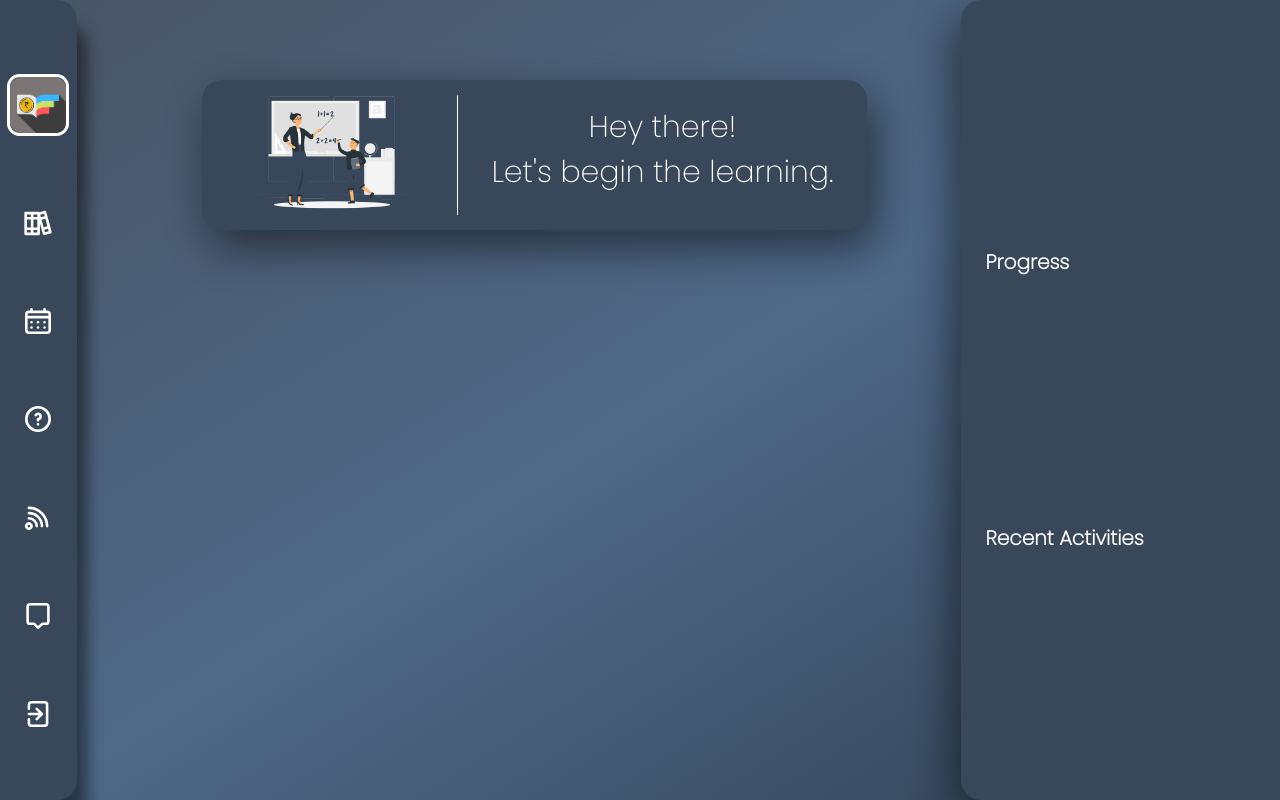
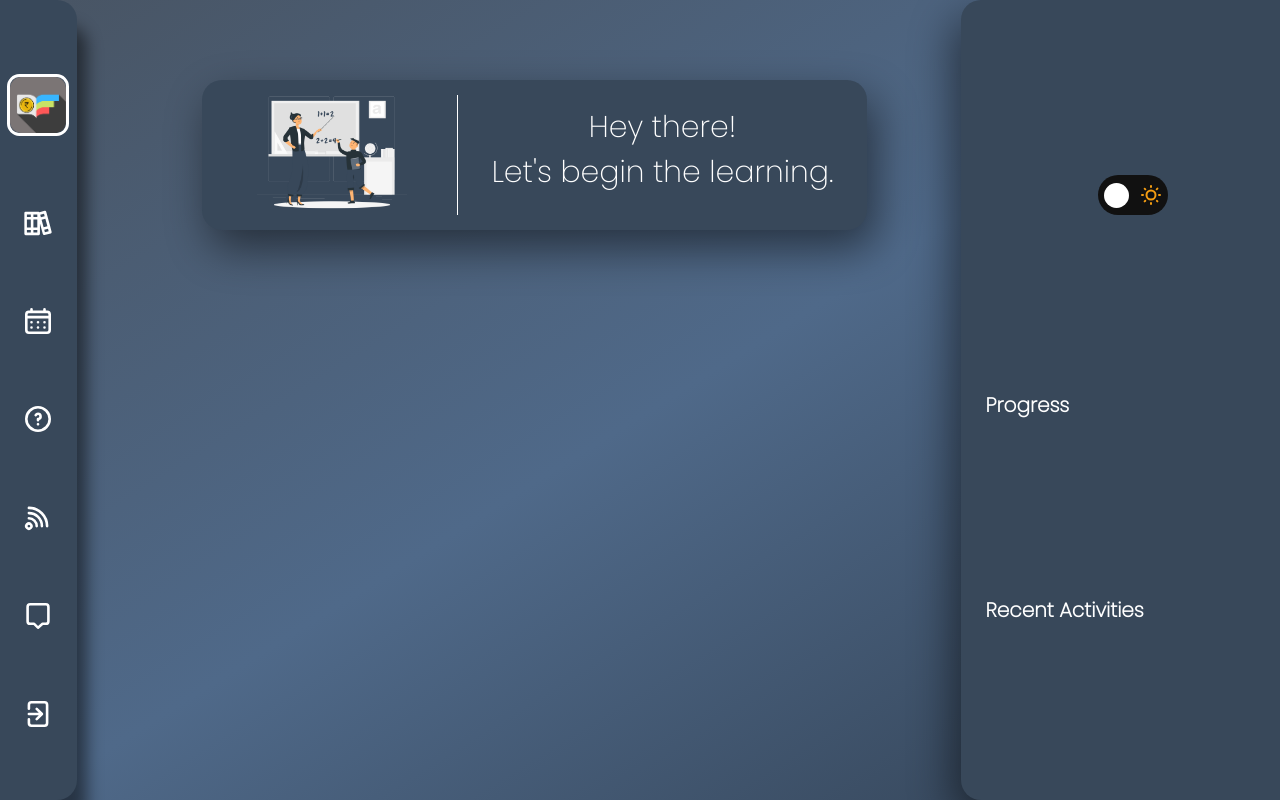
Before and after one commit to rjrealworld/iLEarn, a React (Create React App) app in the folder ilearn/: page / in a window 1280 px wide. Built offline with nearby package versions, Linux system fonts and the light colour scheme.

Commit message:
Toggle Button

```diff
--- a/ilearn/package.json
+++ b/ilearn/package.json
@@ -6,6 +6,7 @@
     "@emotion/react": "^11.4.1",
     "@emotion/styled": "^11.3.0",
     "@iconscout/react-unicons": "^1.1.6",
+    "@iconscout/react-unicons-solid": "^0.0.3",
     "@testing-library/jest-dom": "^5.11.4",
     "@testing-library/react": "^11.1.0",
     "@testing-library/user-event": "^12.1.10",
--- a/ilearn/src/CenterBar.js
+++ b/ilearn/src/CenterBar.js
@@ -5,7 +5,7 @@ import './CenterBar.css';
 function centerBar() {
     return (
         <div className="centerBar">
-            <img src="/assets/images/Teaching-rafiki.png" alt="teaching" className="centerImage"></img>
+            <img src="/assets/images/Teaching-rafiki.png" alt="teaching" className="centerImage" />
             <div className="vl"></div>
             <div className="paragraph">
                 <p>Hey there!</p>
--- a/ilearn/src/ProgressBar.js
+++ b/ilearn/src/ProgressBar.js
@@ -1,10 +1,11 @@
 import React from 'react';
-
 import './ProgressBar.css';
+import ToggleButton from './ToggleButton';
 
 function ProgressBar() {
     return (
         <div className="progressBar">
+            <ToggleButton />
             <p>Progress</p>
             <p>Recent Activities</p>
         </div>
--- /dev/null
+++ b/ilearn/src/ToggleButton.css
@@ -0,0 +1,52 @@
+.toggleButton {
+    box-sizing: border-box;
+}
+
+.btn {
+	display: flex;
+	align-items: center;
+	justify-content: center;
+	margin: 0;
+}
+
+#checkbox {
+    opacity: 0;
+    position: absolute;
+}
+
+.label {
+    background-color: #111;
+	border-radius: 50px;
+	cursor: pointer;
+	display: flex;
+	align-items: center;
+	justify-content: space-between;
+	padding: 5px;
+	position: relative;
+	height: 30px;
+	width: 60px;
+}
+
+.label .ball {
+    background-color: #fff;
+	border-radius: 50%;
+	position: absolute;
+	/* top: 2px;
+	left: 2px; */
+	height: 25px;
+	width: 25px;
+	transform: translateX(1px);
+	transition: transform 0.1s linear;
+}
+
+#checkbox:checked + .label .ball {
+    transform: translateX(33px);
+}
+
+.moon {
+    color: #f1c40f;
+}
+
+.sun {
+    color: #f39c12;
+}
--- /dev/null
+++ b/ilearn/src/ToggleButton.js
@@ -0,0 +1,20 @@
+import React from 'react';
+import { UilMoon, UilSun } from '@iconscout/react-unicons';
+import './ToggleButton.css';
+
+function ToggleButton() {
+    return (
+        <div className="toggleButton">
+            <div className="btn">
+                <input type="checkbox" id="checkbox" />
+                <label for="checkbox" className="label">
+                    <UilMoon className="moon" />
+                    <UilSun className="sun" />
+                    <div className="ball" />
+                </label>
+            </div>
+        </div>
+    )
+}
+
+export default ToggleButton;
```
Also changed, not shown: 2 other files (tests, documents, lock files or other folders).
